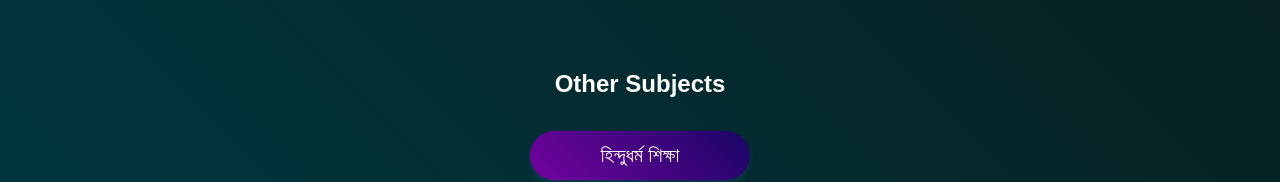
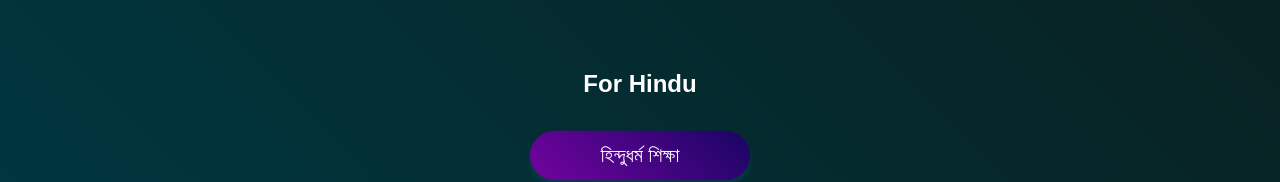
Before and after one commit to Raiyan-coding/Class-9-books, a plain HTML site: page index.html in a window 1280 px wide. Shown: the part 1585-1767 px from the top of the page. Drawn offline with Linux system fonts and the light colour scheme; a web font is replaced by a local one.

Commit message:
Update index.html

```diff
--- a/index.html
+++ b/index.html
@@ -229,7 +229,7 @@ button:focus {
             </div>
         </div>
         <div class="subject-section">
-            <h2>Other Subjects</h2>
+            <h2>For Hindu</h2>
             <div class="subject-buttons">
                 <button onclick="openSubjectLink('HINDU')">হিন্দুধর্ম শিক্ষা</button>
             </div>
```
